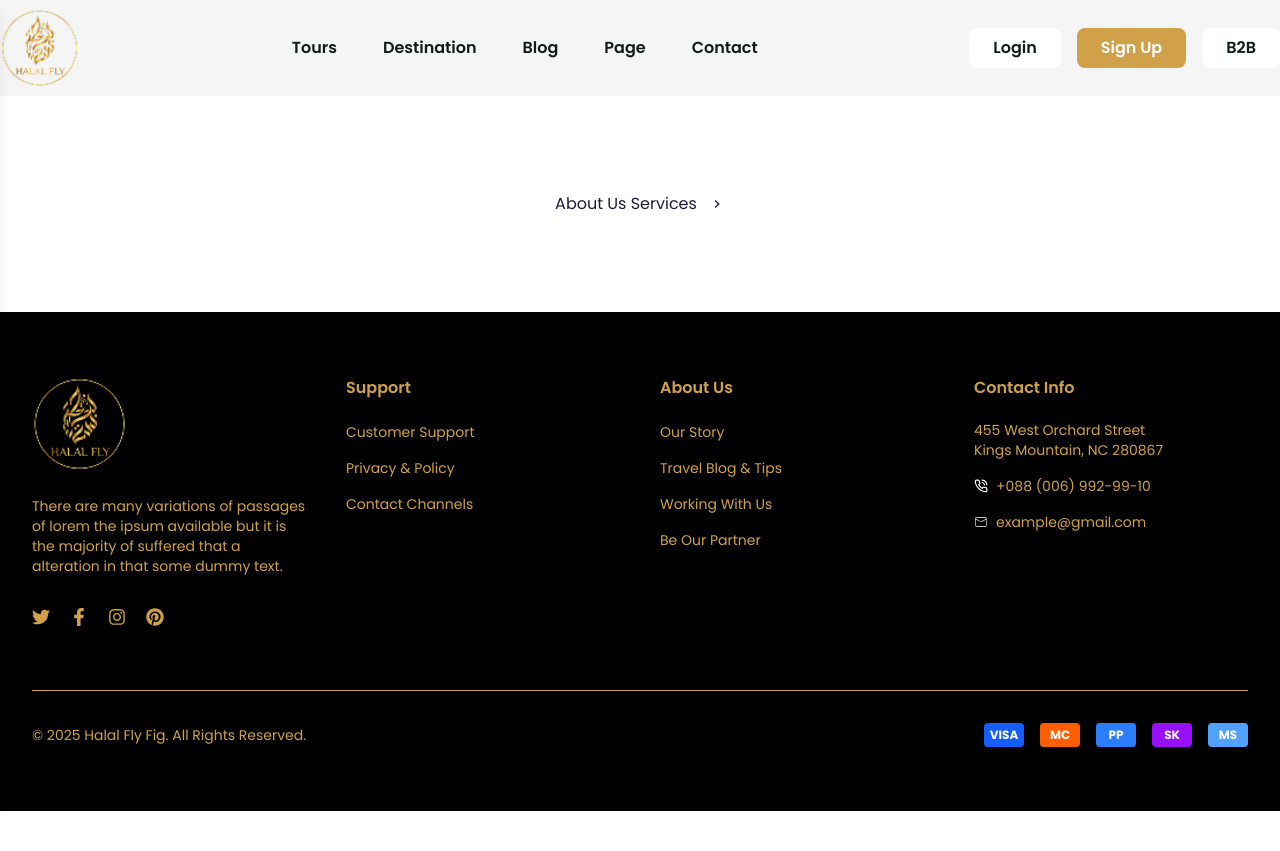
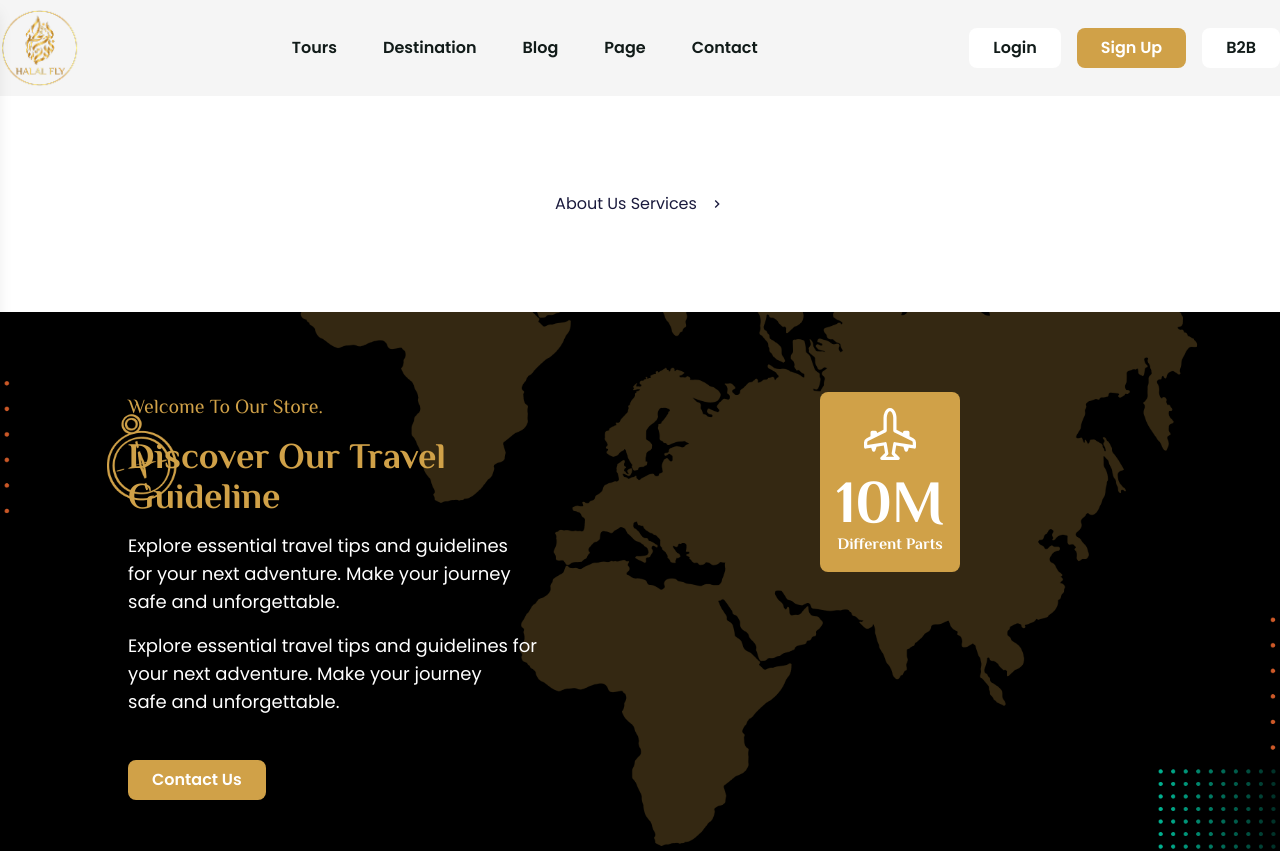
Before and after one commit to theashrafislam/halal-fly-v1, a Next.js app: page /about in a window 1280 px wide. Shown: the top 851 px of the page. Before the commit the page ends 811 px from the top, so only its background shows below. Built offline with nearby package versions, Linux system fonts and the light colour scheme; a web font is replaced by a local one.

Commit message:
about travel guideline component is complate

```diff
--- /dev/null
+++ b/src/app/Components/About/AboutTravelGuideline/AboutTravelGuideline.jsx
@@ -0,0 +1,32 @@
+import React from 'react';
+import FlightIcon from '../../Packages/FlightIcon';
+import { BsAirplaneEngines } from 'react-icons/bs';
+
+const AboutTravelGuideline = () => {
+    return (
+        <div
+            className="relative bg-[#000000] bg-cover bg-center bg-no-repeat h-[600px] text-white"
+            style={{ backgroundImage: "url('/images/travel-bg.png')" }}
+        >
+            <div className="space-y-4 text-start max-w-5xl mx-auto pt-20">
+                <h6 className='text-[#D0A148] capitalize font-philosopher text-xl'>welcome to our store.</h6>
+                <h2 className="font-bold mb-4 text-[#D0A148] font-philosopher text-3xl md:text-4xl">Discover Our Travel <br /> Guideline</h2>
+                <p className="text-lg text-[#FFF]">
+                    Explore essential travel tips and guidelines <br /> for your next adventure. Make your journey <br /> safe and unforgettable.
+                </p>
+                <p className="text-lg text-[#FFF]">
+                    Explore essential travel tips and guidelines for <br /> your next adventure. Make your journey <br /> safe and unforgettable.
+                </p>
+                <button className='capitalize btn-primary mt-7'>contact us</button>
+            </div>
+            {/* absolute  */}
+            <div className='absolute p-4 rounded-lg bg-[#D0A148] right-3/12 top-20 flex flex-col items-center justify-center text-[#FFF]'>
+                <BsAirplaneEngines className="w-16 pb-3 h-16"/>
+                <h5 className='text-6xl font-bold font-philosopher'>10M</h5>
+                <p className='text-base font-bold font-philosopher'>Different Parts</p>
+            </div>
+        </div>
+    );
+};
+
+export default AboutTravelGuideline;
--- a/src/app/about/page.jsx
+++ b/src/app/about/page.jsx
@@ -1,11 +1,15 @@
 import React from 'react';
 import AboutHeaderSection from '../Components/About/AboutHeaderSection/AboutHeaderSection';
+import AboutTravelGuideline from '../Components/About/AboutTravelGuideline/AboutTravelGuideline';
 
 const AboutPage = () => {
     return (
         <div>
             {/* about header section  */}
             <AboutHeaderSection />
+
+            {/* About Travel Guideline */}
+            <AboutTravelGuideline />
         </div>
     );
 };
```
Also changed, not shown: public/images/travel-bg.png (added).
